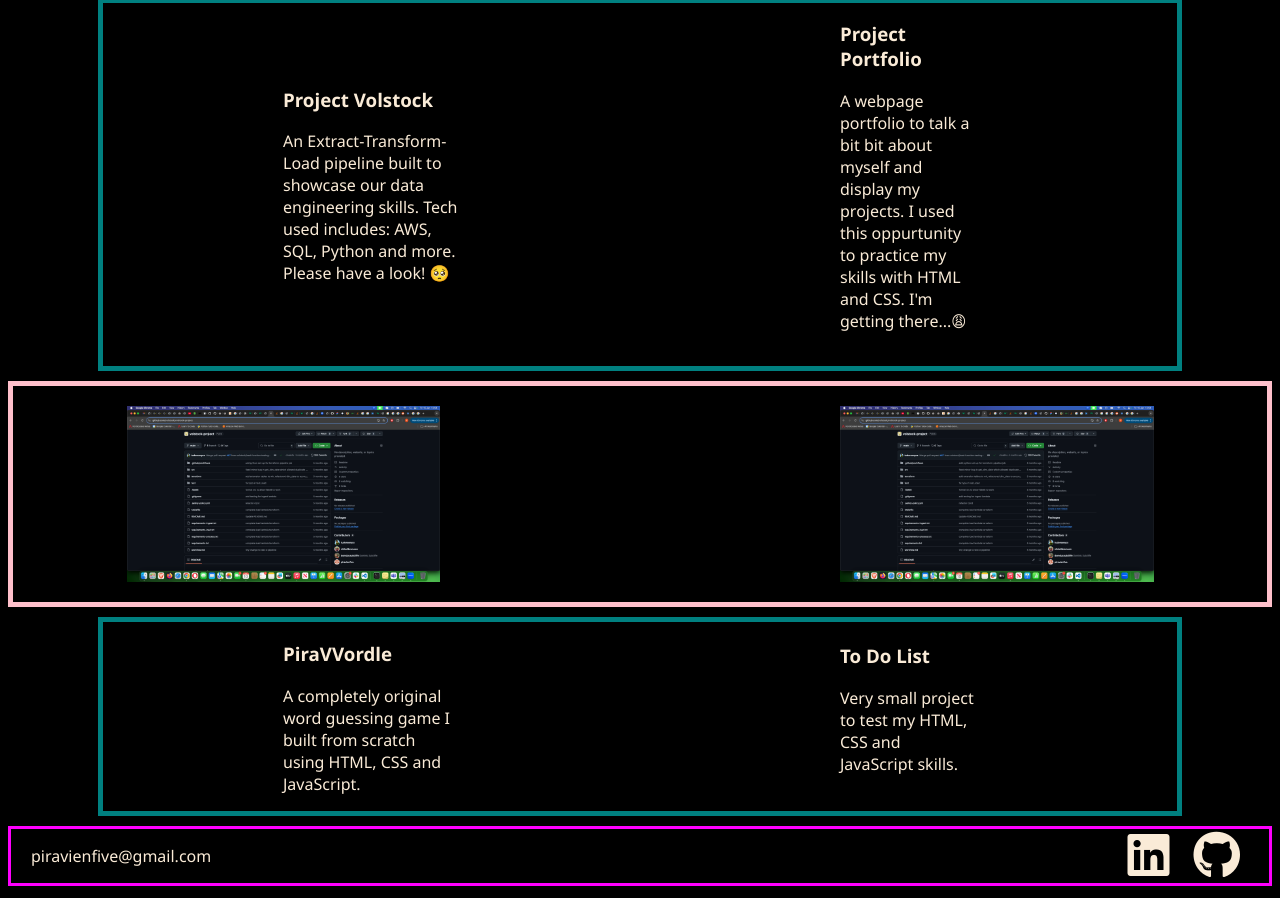
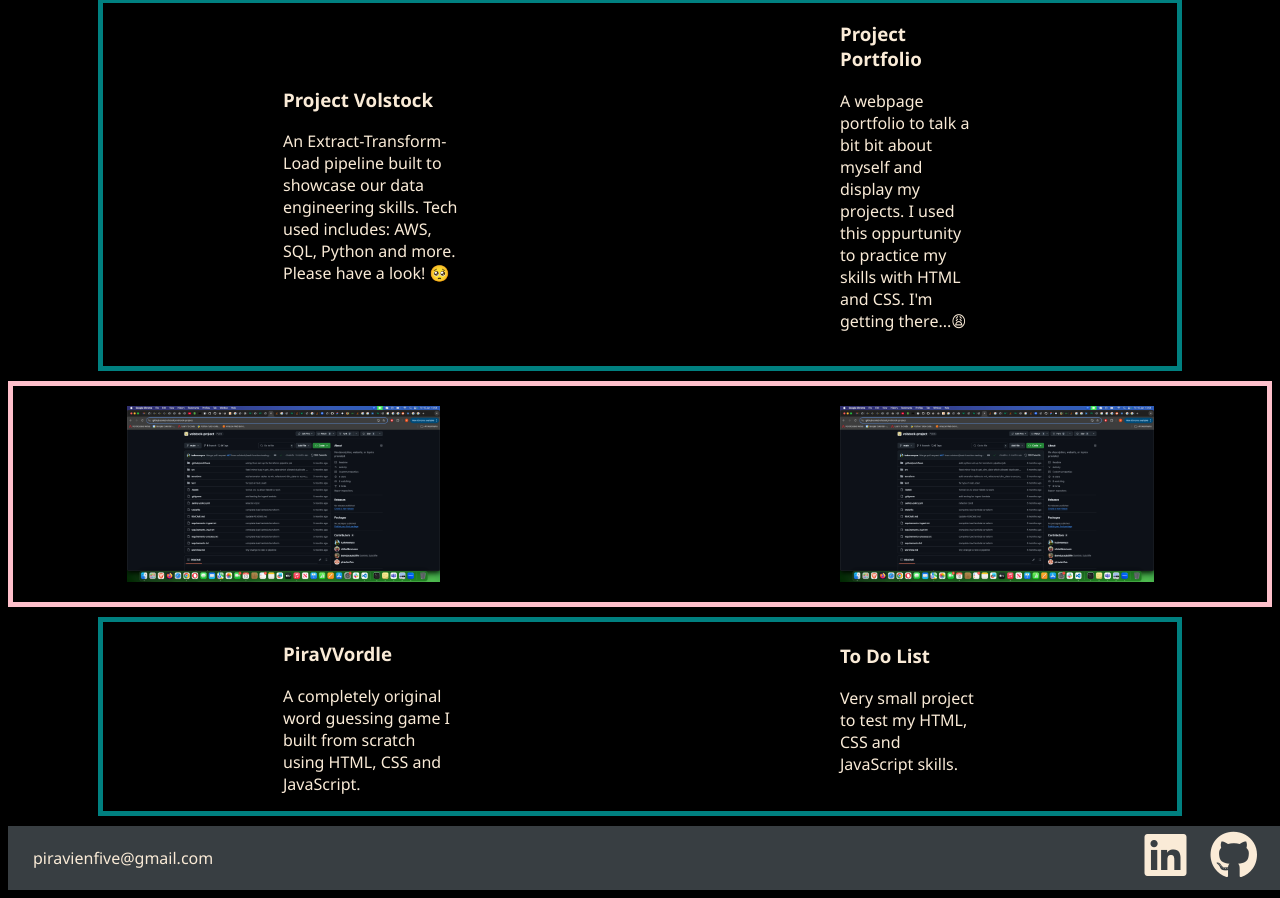
Before and after one commit to piravienfive/web-project, a plain HTML site: page index.html in a window 1280 px wide. Shown: the part 2569-3467 px from the top of the page. Drawn offline with Linux system fonts and the light colour scheme.

Commit message:
changed some styling on the footer

```diff
--- a/styles.scss
+++ b/styles.scss
@@ -167,8 +167,13 @@ i.fa-{
     }
 
 .foot{
-    border: 3px solid fuchsia;
+    border: 5px solid #383E42;
+    background-color: #383E42;
     display: flex;
+    // margin: 10px 100px;
+    width: 100%;
+    border-radius: px;
+    justify-content: space-between;
 }
 
 .mail-box{
@@ -180,9 +185,8 @@ i.fa-{
 
 .social-media{
     // border: 3px solid fuchsia;
-    margin: 2px 20px;
-    position: absolute;
-    right: 0;
+    // margin: 2px 20px;
+    // justify-content: flex-end;
 
 }
 
```
Also changed, not shown: styles.css.
